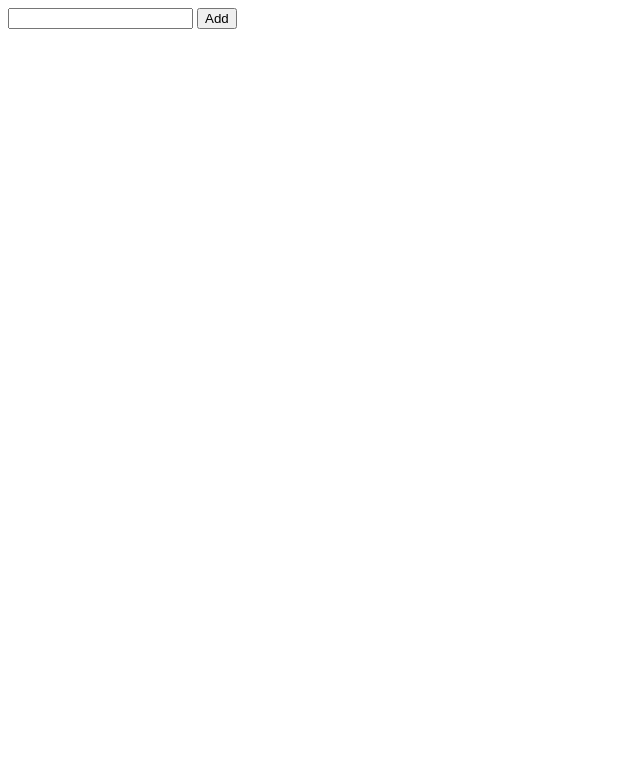
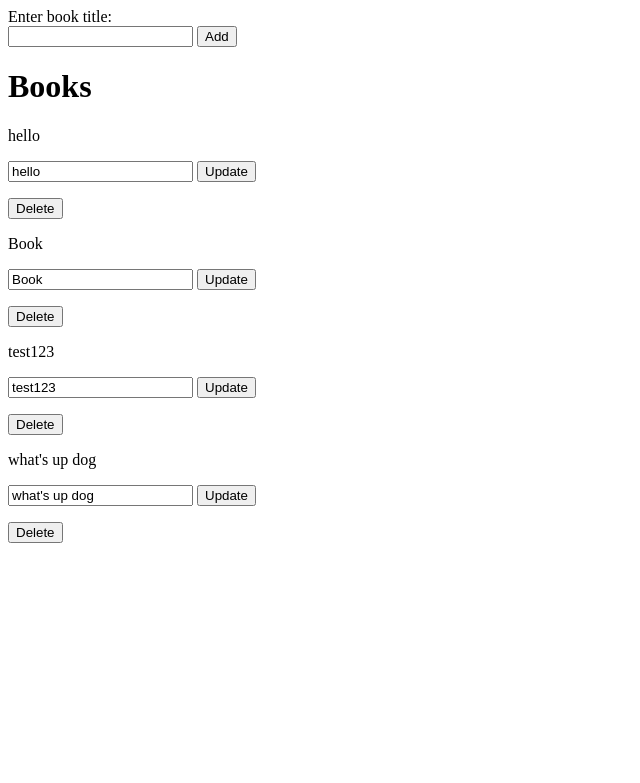
Before and after one commit to carlypecora/flask-crud-app, a Flask app: page /home in a window 1280 px wide. Before the commit the part shown is almost empty. Shown: the top 783 px of the page, without its empty margins (0-640 px from the left). Run offline with Flask 2, Linux system fonts and the light colour scheme; data comes from the database, SQL or seed files in the repository; both versions use the stored data as it was after the commit.

Commit message:
finish first flask crud app

```diff
--- a/app.py
+++ b/app.py
@@ -1,6 +1,6 @@
 import os
 
-from flask import Flask, render_template, request
+from flask import Flask, render_template, request, redirect
 
 from flask_sqlalchemy import SQLAlchemy
 
@@ -25,11 +25,30 @@ def origin():
 
 @app.route("/home", methods=["GET", "POST"])
 def home():
+	books = {}
 	if request.form:
 		book = Book(title=request.form.get("title"))
 		db.session.add(book)
 		db.session.commit()
-	return render_template('home.html')
+	books = Book.query.all()
+	return render_template('home.html', books=books)
+
+@app.route("/update", methods=["POST"])
+def update():
+	newtitle = request.form.get("newtitle")
+	oldtitle = request.form.get("oldtitle")
+	book = Book.query.filter_by(title=oldtitle).first()
+	book.title = newtitle
+	db.session.commit()
+	return redirect('/home')
+
+@app.route("/delete", methods=["POST"])
+def delete():
+		title = request.form.get("title")
+		book = Book.query.filter_by(title=title).first()
+		db.session.delete(book)
+		db.session.commit()
+		return redirect('/home')
 
 if __name__ == "__main__":
 	app.run(debug=True)
--- a/templates/home.html
+++ b/templates/home.html
@@ -1,8 +1,24 @@
 <html>
   <body>
+  	Enter book title:
     <form method="POST" action="/home">
       <input type="text" name="title">
       <input type="submit" value="Add">
     </form>
+
+    <h1>Books</h1>
+    {% for book in books %}
+      <p>{{book.title}}</p>
+      <form method="POST" action="./update">
+	    <input type="hidden" value="{{book.title}}" name="oldtitle">
+	    <input type="text" value="{{book.title}}" name="newtitle">
+	    <input type="submit" value="Update">
+	  </form>
+	  <form method="POST" action="./delete">
+		  <input type="hidden" value="{{book.title}}" name="title">
+		  <input type="submit" value="Delete">
+	  </form>
+    {% endfor %}
+
   </body>
 </html>
```
Also changed, not shown: appdatabase.db.
